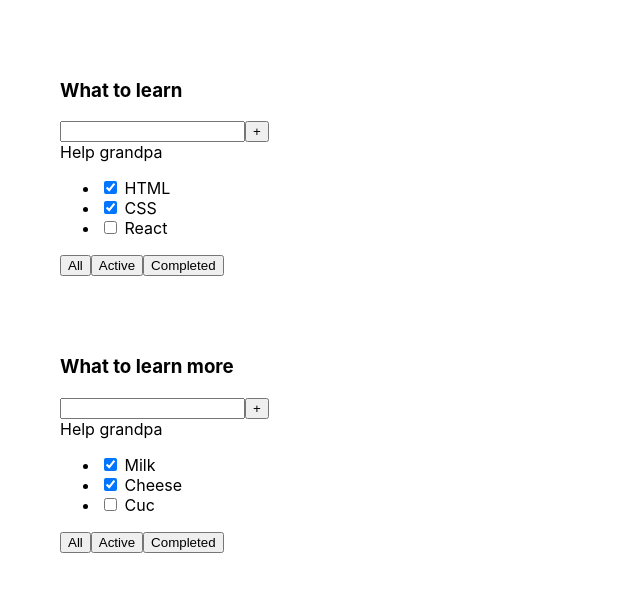
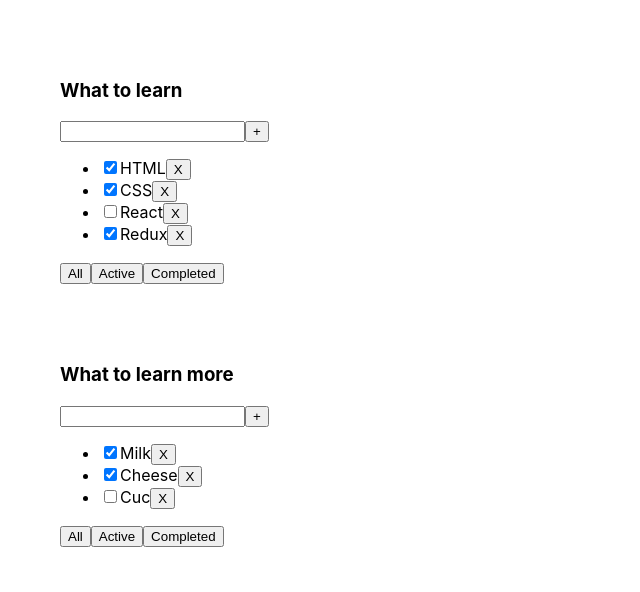
Before and after one commit to DmitryKRTV/todolist-ts, a React (Create React App) app: page / in a window 1280 px wide. Shown: the top 592 px of the page, without its empty margins (0-640 px from the left). Built offline with nearby package versions, Linux system fonts and the light colour scheme.

Commit message:
Commit 2. Added useState hook and filtration

```diff
--- a/src/App.tsx
+++ b/src/App.tsx
@@ -1,13 +1,16 @@
-import React from 'react';
+import React, {useState} from 'react';
 import './App.css';
 import TodoList, {TaskType} from "./components/TodoList";
 
+export type FilterValuesType = "all" | "completed" | "active";
+
 function App() {
 
-    const tasks_1: Array<TaskType> = [
+    let tasks_1: Array<TaskType> = [
         {id: 1, title:"HTML", isDone: true},
         {id: 2, title:"CSS", isDone: true},
         {id: 3, title:"React", isDone: false},
+        {id: 4, title:"Redux", isDone: true},
     ]
 
     const tasks_2: Array<TaskType> = [
@@ -16,11 +19,36 @@
         {id: 3, title:"Cuc", isDone: false},
     ]
 
+    const [tasks, setTasks] = useState<Array<TaskType>>(tasks_1)
+
+    const [filter, setFilter] = useState<FilterValuesType>("all")
+
+
+    function removeTask(id: number) {
+        let newTasks = tasks.filter((i)=> i.id !== id)
+        setTasks(newTasks);
+    }
+
+    let tasksForTodoList = tasks
+
+    if(filter === "completed") {
+        tasksForTodoList = tasks.filter((i)=> i.isDone === true)
+    }
+
+    if(filter === "active") {
+        tasksForTodoList = tasks.filter((i)=> i.isDone === false)
+    }
+
+    function changeFilter(value: FilterValuesType) {
+        setFilter(value);
+    }
+
+
     return (
         <div className="App">
             <div>
-                <TodoList title={"What to learn"} tasks={tasks_1}/>
-                <TodoList title={"What to learn more"} tasks={tasks_2}/>
+                <TodoList title={"What to learn"} tasks={tasksForTodoList} removeTask={removeTask} changeFilter={changeFilter}/>
+                <TodoList title={"What to learn more"} tasks={tasks_2} removeTask={removeTask} changeFilter={changeFilter}/>
             </div>
         </div>
     );
--- a/src/components/TodoList.tsx
+++ b/src/components/TodoList.tsx
@@ -1,8 +1,11 @@
-import React, {useState} from 'react';
+import React from 'react';
+import {FilterValuesType} from "../App";
 
 type TodoListPropsType = {
     title: string
     tasks: Array<TaskType>
+    removeTask: (id: number) => void
+    changeFilter: (value: FilterValuesType) => void
 }
 
 export type TaskType = {
@@ -11,52 +14,36 @@
     isDone: boolean
 }
 
+
 const TodoList = (props: TodoListPropsType) => {
 
-    const initialValue = ["Help grandpa"]
-
-    const [events, setEvents] = useState(initialValue);
-
-    const [value, setValue] = useState('');
-
-    const saveTodo = (value: any) => {
-        setEvents([...events, value]);
-    }
-
-    const deleteEvent = () => {
-
-    }
 
     return (
         <div className="App">
             <div>
                 <h3>{props.title}</h3>
-                {/*<div>*/}
-                {/*    <input value={""}/>*/}
-                {/*    <button>+</button>*/}
-                {/*</div>*/}
-                <form onSubmit={event => {
-                    event.preventDefault()
-                    saveTodo(value);
-                }}>
-                    <input value={value} onChange={e => setValue(e.currentTarget.value)}/>
-                    <button type={"submit"}>+</button>
-                </form>
-
-                {events.map((i)=><div onClick={deleteEvent}>{i}</div>)}
-
-
+                <div>
+                    <input value={""}/>
+                    <button>+</button>
+                </div>
 
                 <ul>
-                    <li><input type="checkbox" checked={props.tasks[0].isDone}/> <span>{props.tasks[0].title}</span></li>
-                    <li><input type="checkbox" checked={props.tasks[1].isDone}/> <span>{props.tasks[1].title}</span></li>
-                    <li><input type="checkbox" checked={props.tasks[2].isDone}/> <span>{props.tasks[2].title}</span></li>
+                    {props.tasks.map((i) => {
+                            return (
+                                    <li><input type="checkbox" checked={i.isDone}/>
+                                    <span>{i.title}</span>
+                                    <button onClick={()=>{
+                                        props.removeTask(i.id)
+                                    }}>X</button></li>
+                            )
+                        }
+                    )}
                 </ul>
 
                 <div>
-                    <button>All</button>
-                    <button>Active</button>
-                    <button>Completed</button>
+                    <button onClick={()=>{props.changeFilter("all")}}>All</button>
+                    <button onClick={()=>{props.changeFilter("active")}}>Active</button>
+                    <button onClick={()=>{props.changeFilter("completed")}}>Completed</button>
                 </div>
             </div>
         </div>
```
